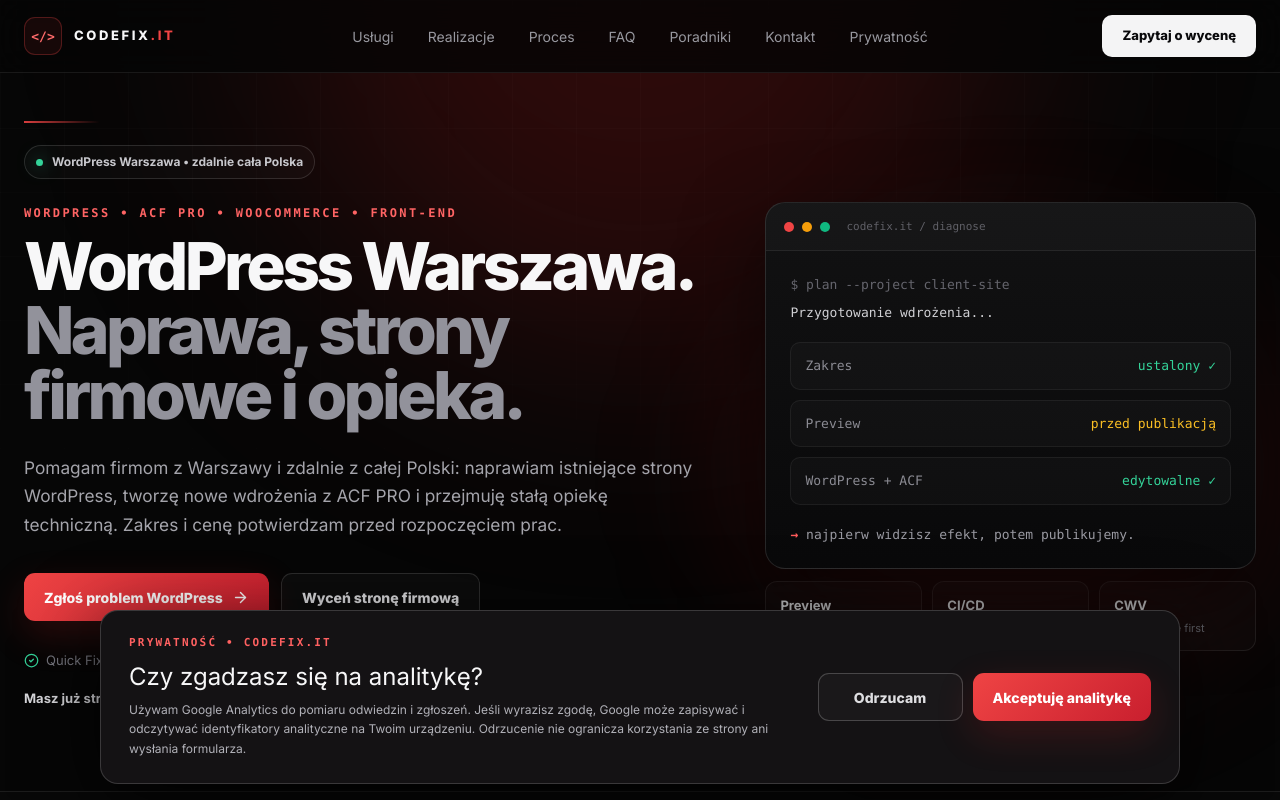
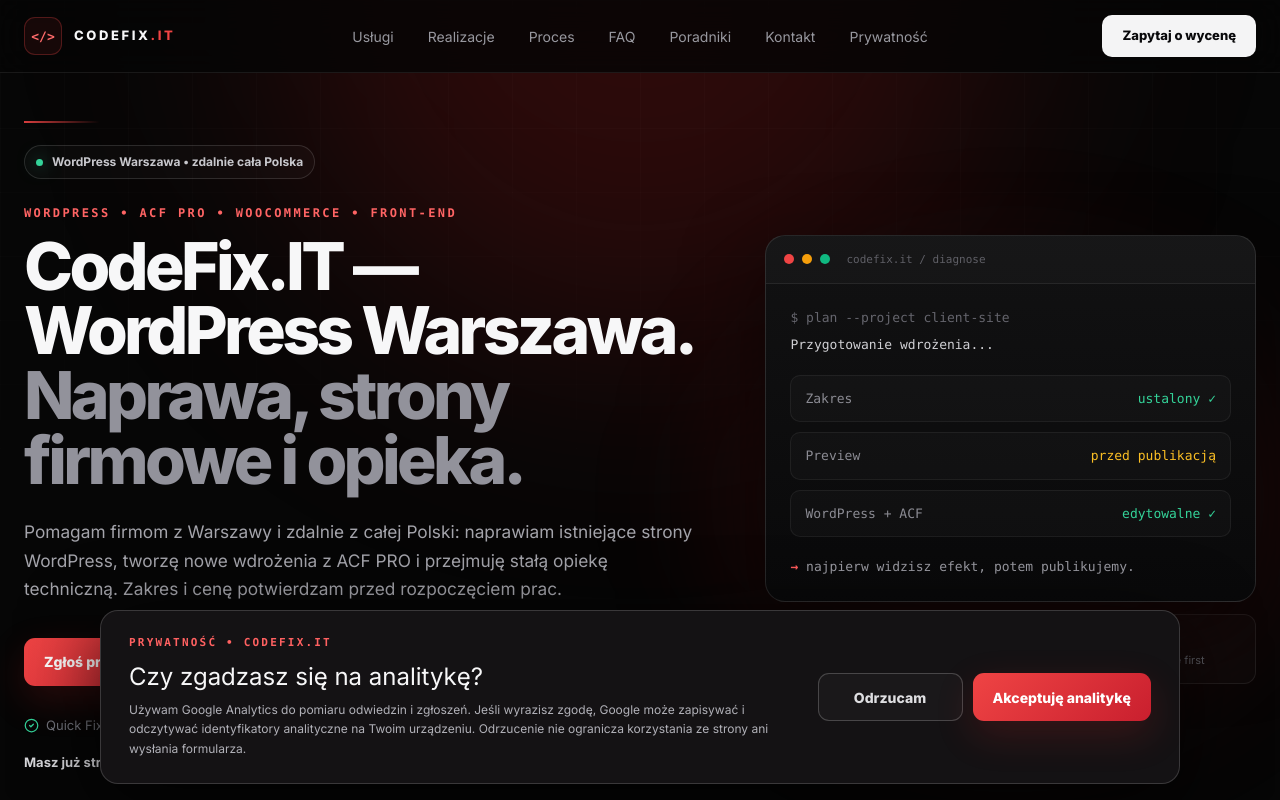
Before and after one commit to wwwCodeFixIT/CodeFix.IT---Portfolio-Short, a React (Vite) app: page / in a window 1280 px wide. Shown: the top 800 px of the page. Built offline with nearby package versions, Linux system fonts and the light colour scheme.

Commit message:
feat(seo): make homepage H1 brand-first

```diff
--- a/src/pages/HomepageV1.tsx
+++ b/src/pages/HomepageV1.tsx
@@ -272,7 +272,7 @@ export function HomepageV1() {
             <p className="cf-stack-label">WordPress • ACF PRO • WooCommerce • Front-end</p>
 
             <h1 className="cf-title">
-              WordPress Warszawa.
+              CodeFix.IT — WordPress Warszawa.
               <span className="cf-title-muted">Naprawa, strony firmowe i opieka.</span>
             </h1>
 
```
